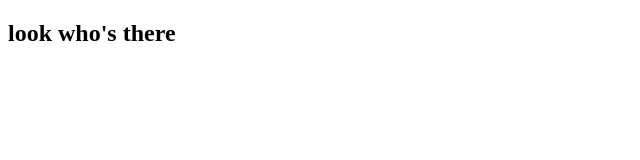
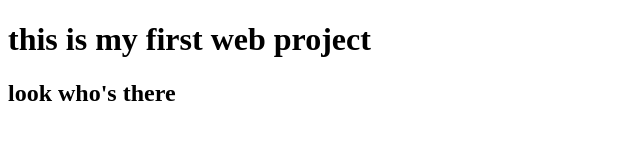
Before and after one commit to mforhad2314/my-first-website, a plain HTML site: page index.html in a window 1280 px wide. Shown: the whole page, without its empty margins (0-640 px from the left). Drawn offline with Linux system fonts and the light colour scheme.

Commit message:
added a header

```diff
--- a/index.html
+++ b/index.html
@@ -6,6 +6,7 @@
     <title>Document</title>
 </head>
 <body>
+    <h1>this is my first web project</h1>
     <h2>look who's there</h2>
 
 </body>
```
Also changed, not shown: 1 other file.
